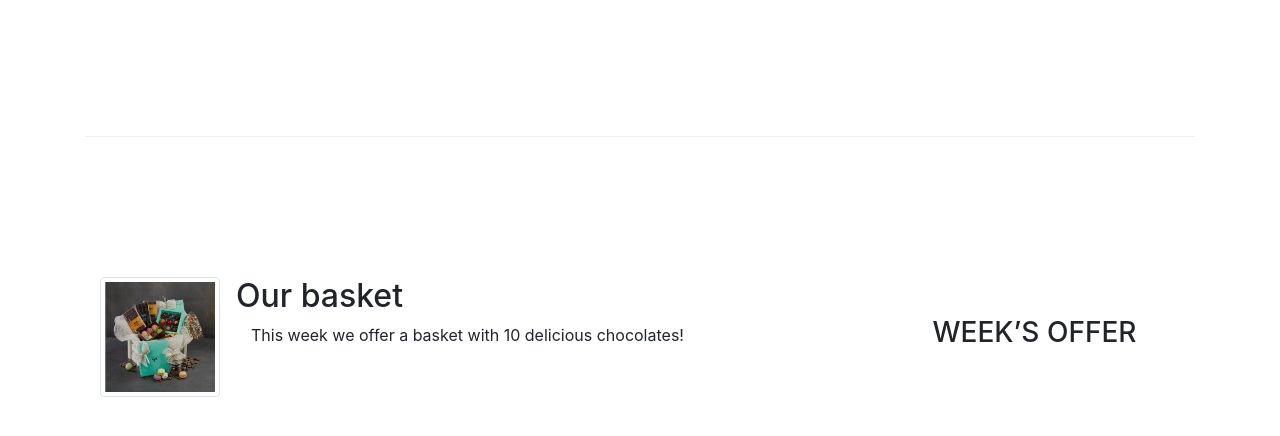
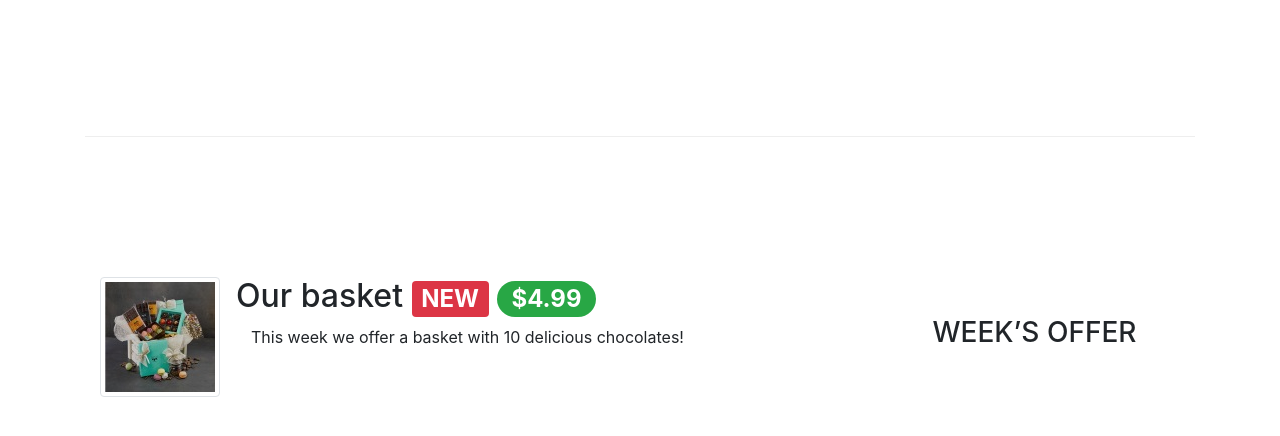
Before and after one commit to specialistas4/leChocolat, a plain HTML site: page index.html in a window 1280 px wide. Shown: the part 576-1012 px from the top of the page. Drawn offline with nearby package versions, Linux system fonts and the light colour scheme.

Commit message:
Bootstrap Assignment 4

```diff
--- a/index.html
+++ b/index.html
@@ -82,7 +82,11 @@
                     <img class="d-flex mr-3 img-thumbnail align-self-center" src="images/promotion.jpg"
                         alt="WEEK’S offer">
                     <div class="media-body">
-                        <h2 class="mt-0">Our basket</h2>
+                        <h2 class="mt-0">Our basket
+                           <span class="badge badge-danger">NEW</span>
+                           <span class="badge badge-pill badge-success">$4.99</span>
+
+                        </h2>
                         <p class="col d-none d-md-block">This week we offer a basket with 10 delicious chocolates!</p>
                     </div>
                 </div>
```
